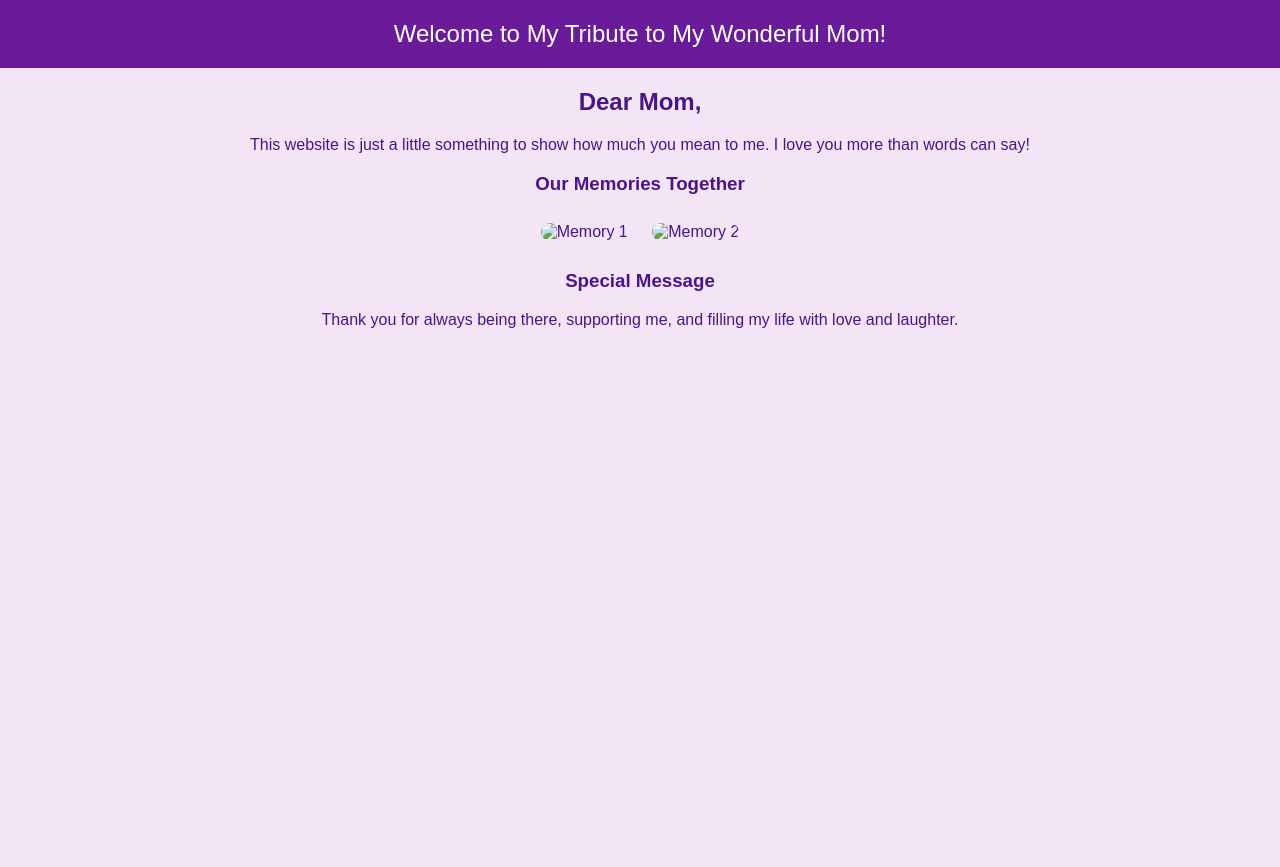
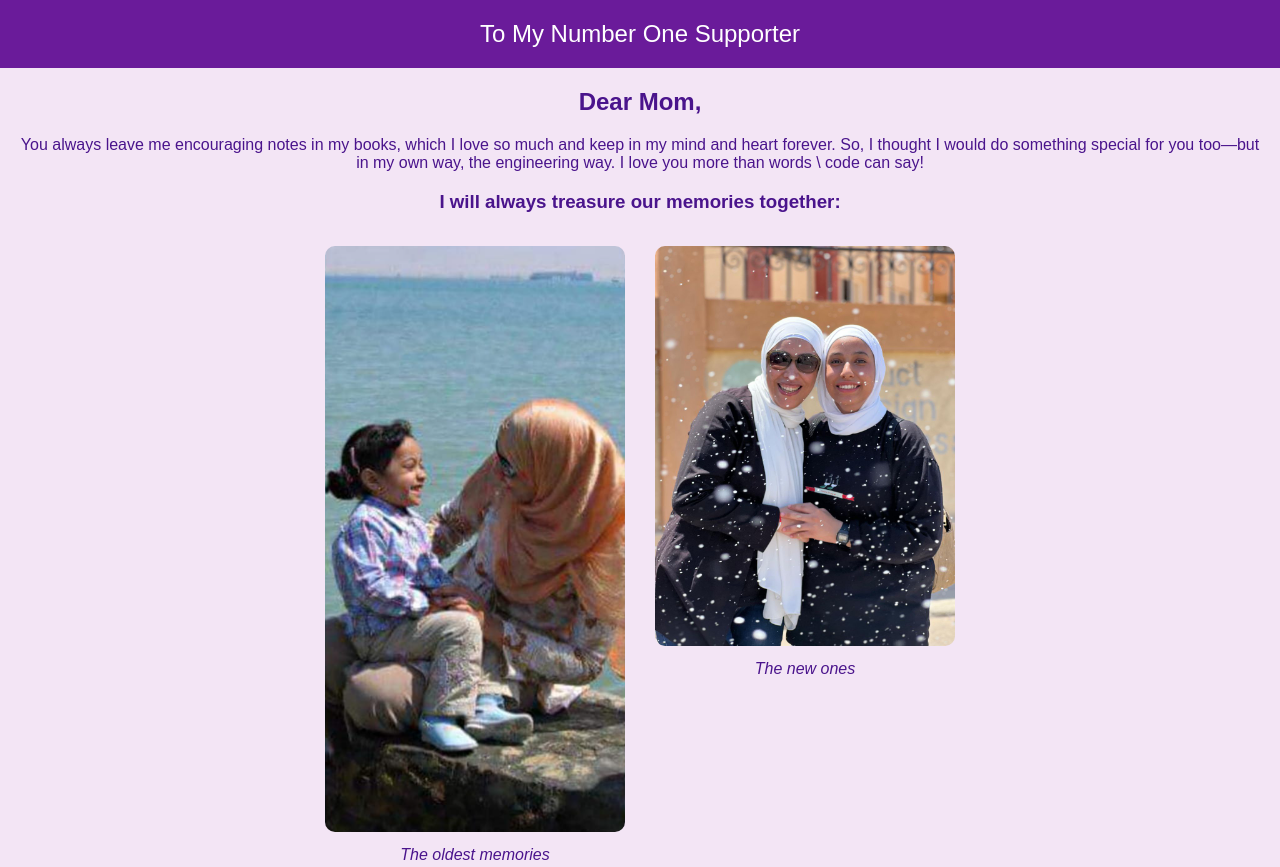
Before and after one commit to Leko666/For-My-Beautiful-Mamy, a plain HTML site: page index.html in a window 1280 px wide. Shown: the top 867 px of the page. Before the commit the page ends 800 px from the top, so only its background shows below. Drawn offline with Linux system fonts and the light colour scheme; files whose address does not match are found by name.

Commit message:
Add files via upload

```diff
--- a/index.html
+++ b/index.html
@@ -22,26 +22,44 @@
         .container {
             margin: 20px;
         }
+        .gallery {
+            display: flex;
+            justify-content: center;
+            flex-wrap: wrap;
+        }
+        .gallery figure {
+            margin: 15px;
+            text-align: center;
+        }
         .gallery img {
-            width: 200px;
-            margin: 10px;
+            width: 300px;  /* Fixed width for uniformity */
+            height: auto;  /* Maintains aspect ratio */
             border-radius: 10px;
+        }
+        .gallery figcaption {
+            margin-top: 10px;
+            font-style: italic;
         }
     </style>
 </head>
 <body>
 
-    <header>Welcome to My Tribute to My Wonderful Mom!</header>
+    <header>To My Number One Supporter</header>
 
     <div class="container">
         <h2>Dear Mom,</h2>
-        <p>This website is just a little something to show how much you mean to me. I love you more than words can say!</p>
+        <p>You always leave me encouraging notes in my books, which I love so much and keep in my mind and heart forever. So, I thought I would do something special for you too—but in my own way, the engineering way. I love you more than words \ code can say!</p>
 
-        <h3>Our Memories Together</h3>
+        <h3>I will always treasure our memories together:</h3>
         <div class="gallery">
-            <!-- Add images here -->
-            <img src="your-photo-1.jpg" alt="Memory 1">
-            <img src="your-photo-2.jpg" alt="Memory 2">
+            <figure>
+                <img src="C:\Users\HP\Documents\My Gift\Little-Lo2lo2-and-Mamy.png" alt="The Oldest">
+                <figcaption>The oldest memories</figcaption>
+            </figure>
+            <figure>
+                <img src="C:\Users\HP\Documents\My Gift\STEMer-Lo2lo2-and-Mamy.jpg" alt="The Newest">
+                <figcaption>The new ones</figcaption>
+            </figure>
         </div>
 
         <h3>Special Message</h3>
```
